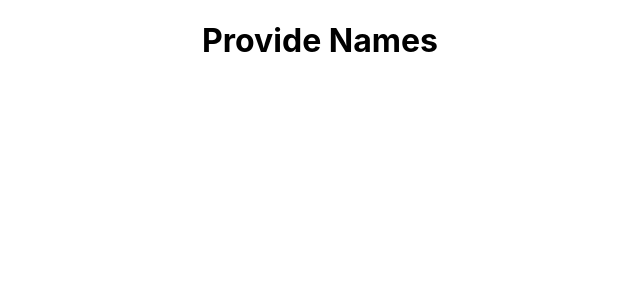
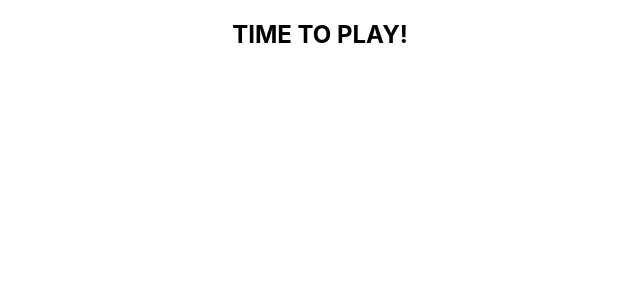
Before and after one commit to JinaZhu/Provide-names, a React (Create React App) app: page /board in a window 1280 px wide. Shown: the top 300 px of the page, without its empty margins (320-960 px from the left). Built offline with nearby package versions, Linux system fonts and the light colour scheme.

Commit message:
Create components

```diff
--- a/package.json
+++ b/package.json
@@ -8,6 +8,8 @@
     "@testing-library/user-event": "^13.5.0",
     "react": "^18.2.0",
     "react-dom": "^18.2.0",
+    "react-router": "^6.3.0",
+    "react-router-dom": "^6.3.0",
     "react-scripts": "5.0.1",
     "web-vitals": "^2.1.4"
   },
--- a/src/App.js
+++ b/src/App.js
@@ -1,9 +1,18 @@
 import "./App.css";
+import {
+  Routes,
+  Route,
+} from "react-router-dom";
+import Teams from "./components/teams/teams";
+import Board from "./components/board/board";
 
 function App() {
   return (
     <div className="App">
-      <h1>Provide Names</h1>
+      <Routes>
+        <Route path='/' element={<Teams />} />
+        <Route path='/board' element={<Board />} />
+      </Routes>
     </div>
   );
 }
--- /dev/null
+++ b/src/components/board/board.js
@@ -0,0 +1,10 @@
+import React from "react";
+import { Link } from "react-router-dom";
+
+const Board = () => (
+  <div>
+    <h2>TIME TO PLAY!</h2>
+  </div>
+);
+
+export default Board;
--- /dev/null
+++ b/src/components/teams/teams.js
@@ -0,0 +1,10 @@
+import React from "react";
+import { Link } from "react-router-dom";
+
+const Teams = () => (
+  <div>
+    <h1>Teams</h1>
+  </div>
+);
+
+export default Teams;
--- a/src/index.js
+++ b/src/index.js
@@ -3,11 +3,14 @@ import ReactDOM from 'react-dom/client';
 import './index.css';
 import App from './App';
 import reportWebVitals from './reportWebVitals';
+import { BrowserRouter } from 'react-router-dom';
 
 const root = ReactDOM.createRoot(document.getElementById('root'));
 root.render(
   <React.StrictMode>
-    <App />
+    <BrowserRouter>
+      <App />
+    </BrowserRouter>
   </React.StrictMode>
 );
 
```
Also changed, not shown: 2 other files (tests, documents, lock files or other folders).
